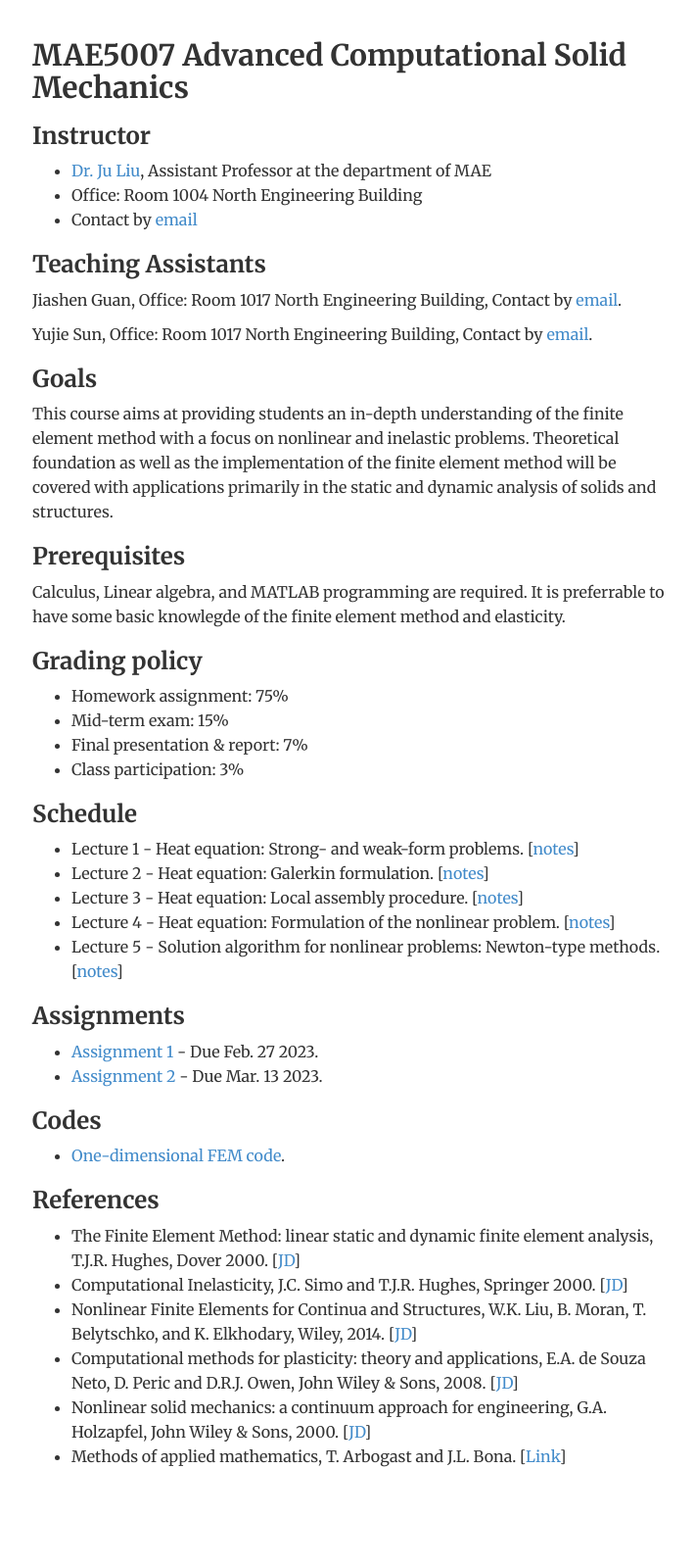
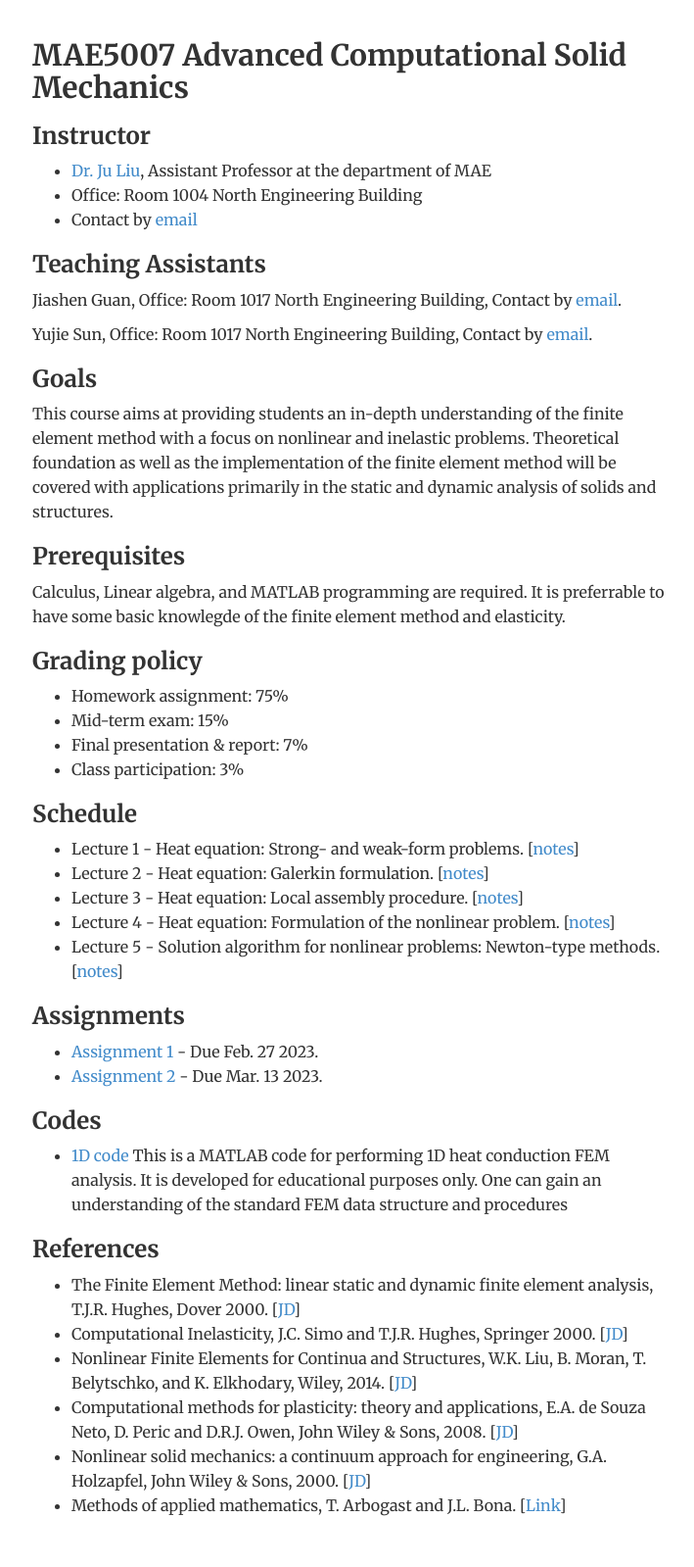
Before and after one commit to ju-liu/ju-liu.github.io, a Jekyll site: the page built from teaching/FEM-2023-Spring/index.html, in a window 1280 px wide. Shown: the whole page at 98% size, without its empty margins (283-992 px from the left). Built offline with Jekyll 4.4.1, drawn with Linux system fonts in a browser that asks for light colours; nearby versions of some CDN libraries; library files that are not in the unit come from our copies; before the commit the page ends 1549 px from its top, so only the background shows below that.

Commit message:
Update index.html

```diff
--- a/teaching/FEM-2023-Spring/index.html
+++ b/teaching/FEM-2023-Spring/index.html
@@ -51,7 +51,7 @@ description: Research of Dr. Ju Liu
 
 <h3>Codes</h3>
 <ul>
-  <li><a href="https://github.com/M3C-Lab/FEM-1D-demo">One-dimensional FEM code</a>.</li>
+  <li><a href="https://github.com/M3C-Lab/FEM-1D-demo">1D code</a> This is a MATLAB code for performing 1D heat conduction FEM analysis. It is developed for educational purposes only. One can gain an understanding of the standard FEM data structure and procedures</li>
 </ul>
 
 <h3>References</h3>
```
